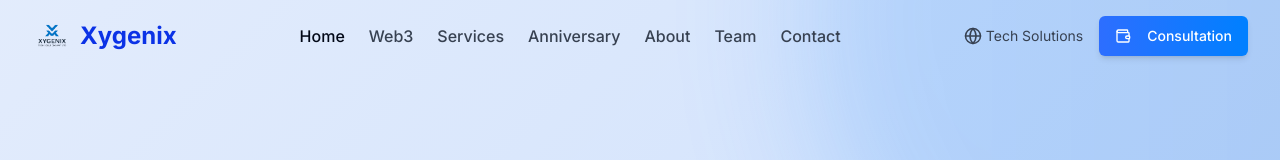
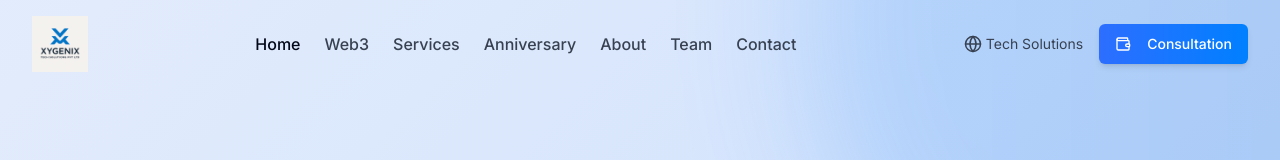
Before and after one commit to r11011/xygenix-web-forge, a React (Vite) app: page / in a window 1280 px wide. Shown: the top 160 px of the page. Built offline with nearby package versions, Linux system fonts and the light colour scheme.

Commit message:
Remove company name text and improve logo
Remove company name text from the navbar and footer. Improve logo visibility and alignment.

```diff
--- a/src/components/Footer.tsx
+++ b/src/components/Footer.tsx
@@ -9,9 +9,13 @@ const Footer = () => {
       <div className="container mx-auto px-4">
         <div className="grid grid-cols-1 md:grid-cols-2 lg:grid-cols-4 gap-8 mb-12">
           <div>
-            <h3 className="text-2xl font-bold mb-6">
-              Oxygen<span className="text-Xygenix-400">ix</span>
-            </h3>
+            <div className="mb-6">
+              <img
+                src="/lovable-uploads/69f37c35-9450-48fc-a6e6-0efddf7839fb.png"
+                alt="Xygenix Logo"
+                className="h-16 bg-white/90 p-2 rounded-lg"
+              />
+            </div>
             <p className="text-gray-400 mb-6">
               Innovative technology solutions for businesses of all sizes. We help you transform,
               innovate, and succeed in the digital era.
--- a/src/components/Navbar.tsx
+++ b/src/components/Navbar.tsx
@@ -1,4 +1,3 @@
-
 import { useState, useEffect } from "react";
 import { Button } from "@/components/ui/button";
 import { Menu, Globe, Wallet, PartyPopper } from "lucide-react";
@@ -73,13 +72,10 @@ const Navbar = () => {
           scrollToSection("home");
         }}>
           <img
-            src="/lovable-uploads/051f402a-2cb1-4415-b534-37f892494ba9.png"
+            src="/lovable-uploads/69f37c35-9450-48fc-a6e6-0efddf7839fb.png"
             alt="Xygenix Logo"
-            className="h-10 mr-2"
+            className="h-12 md:h-14"
           />
-          <span className="text-2xl font-bold text-oxygenix-700">
-            Xygen<span className="text-Xygenix-500">ix</span>
-          </span>
         </a>
 
         {/* Desktop Menu */}
```
Also changed, not shown: public/lovable-uploads/69f37c35-9450-48fc-a6e6-0efddf7839fb.png (added).
